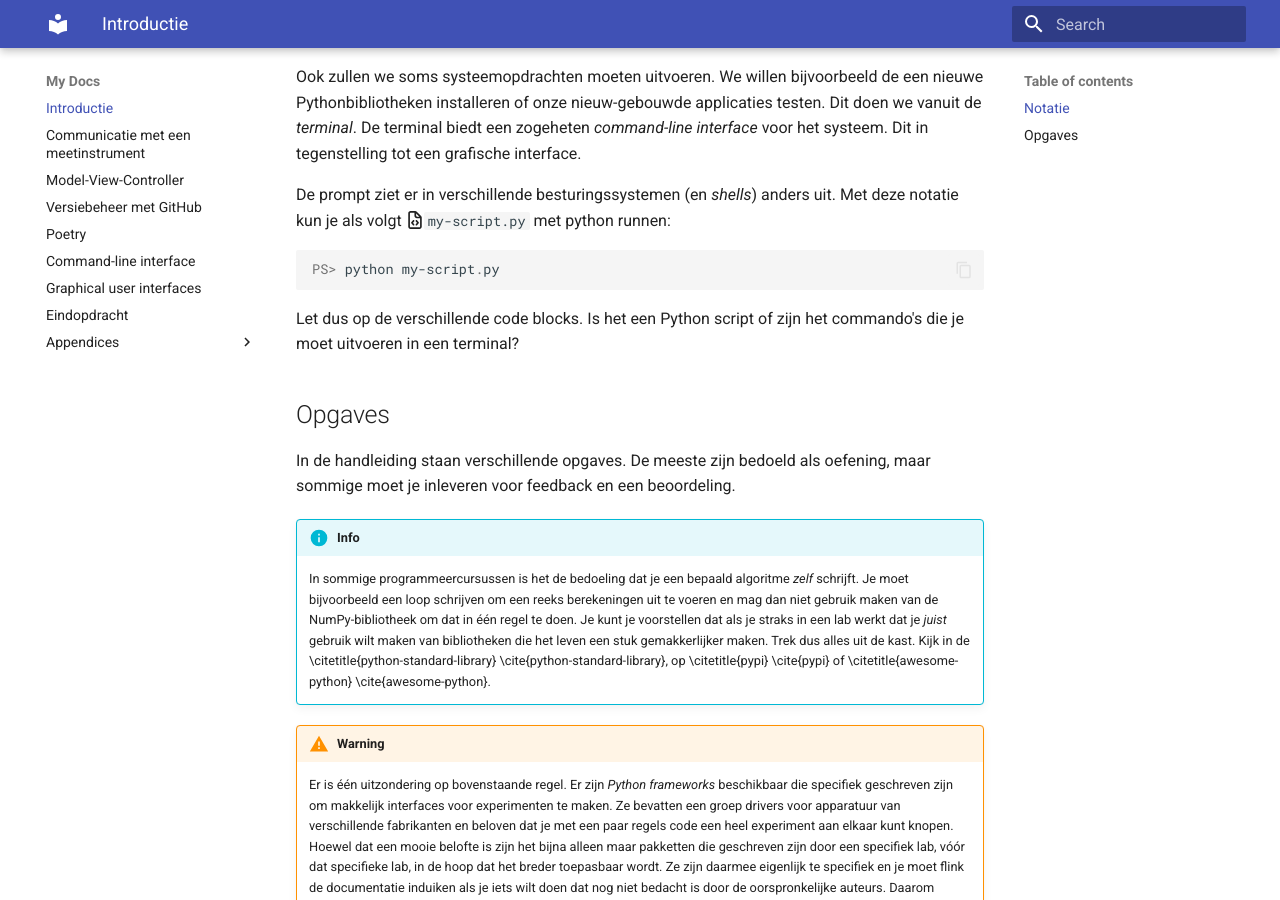
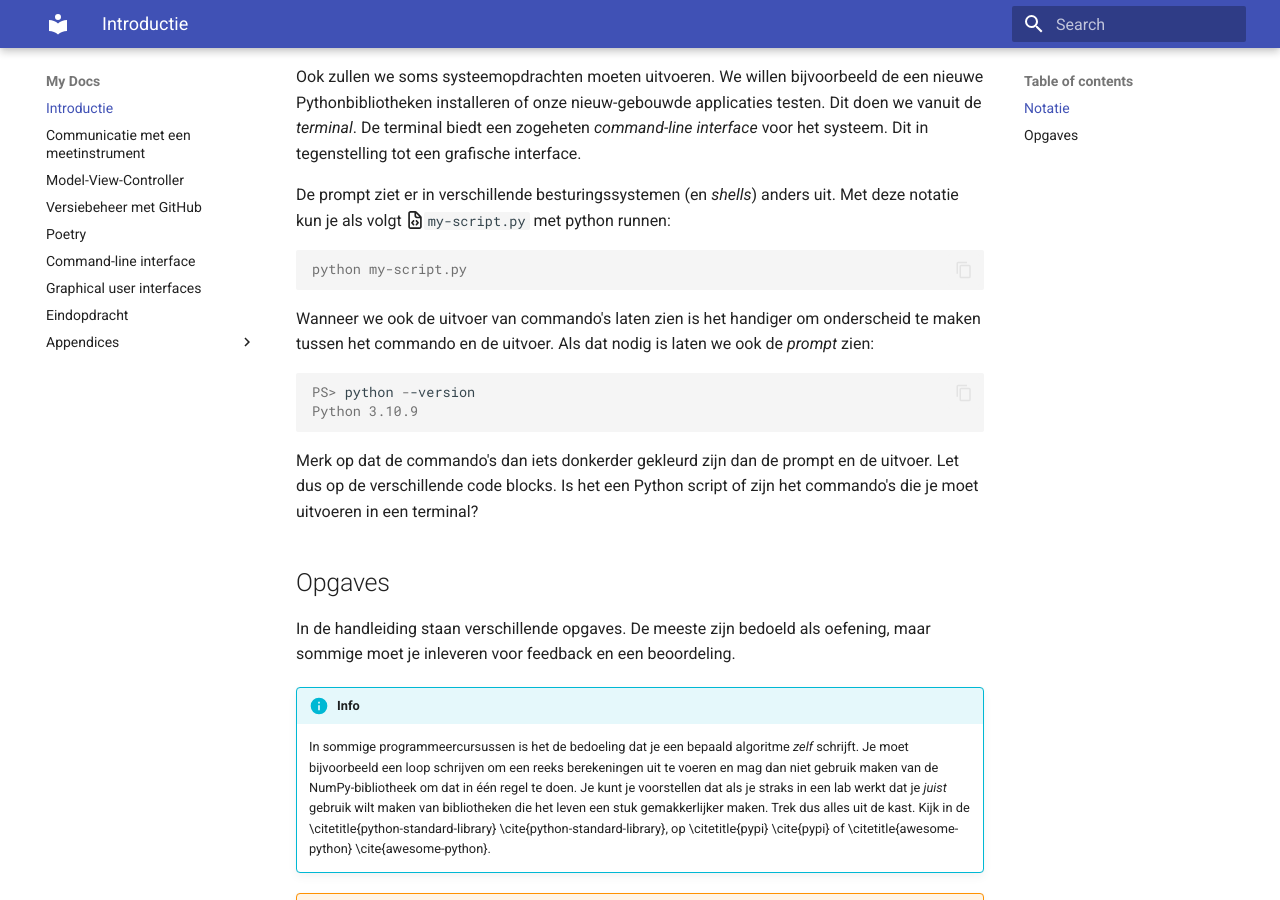
Before and after one commit to NatuurkundePracticumAmsterdam/ecpc, an MkDocs documentation site: the page built from docs/introductie.md, in a window 1280 px wide and 900 px high, scrolled down 1324 px. Built offline with MkDocs 1.6.1 and Material for MkDocs 9.7.7, drawn with Linux system fonts in a browser that asks for light colours.

Commit message:
Uitleg over wanneer wel/niet een PS> prompt

````diff
--- a/docs/introductie.md
+++ b/docs/introductie.md
@@ -28,10 +28,14 @@ Ook zullen we soms systeemopdrachten moeten uitvoeren. We willen bijvoorbeeld de
 
 De prompt ziet er in verschillende besturingssystemen (en _shells_) anders uit. Met deze notatie kun je als volgt :fontawesome-regular-file-code:`my-script.py` met python runnen:
 ``` ps1con
-PS> python my-script.py
+python my-script.py
 ```
-
-Let dus op de verschillende code blocks. Is het een Python script of zijn het commando's die je moet uitvoeren in een terminal?
+Wanneer we ook de uitvoer van commando's laten zien is het handiger om onderscheid te maken tussen het commando en de uitvoer. Als dat nodig is laten we ook de _prompt_ zien:
+``` ps1con
+PS> python --version
+Python 3.10.9
+```
+Merk op dat de commando's dan iets donkerder gekleurd zijn dan de prompt en de uitvoer. Let dus op de verschillende code blocks. Is het een Python script of zijn het commando's die je moet uitvoeren in een terminal?
 
 
 ## Opgaves
````
